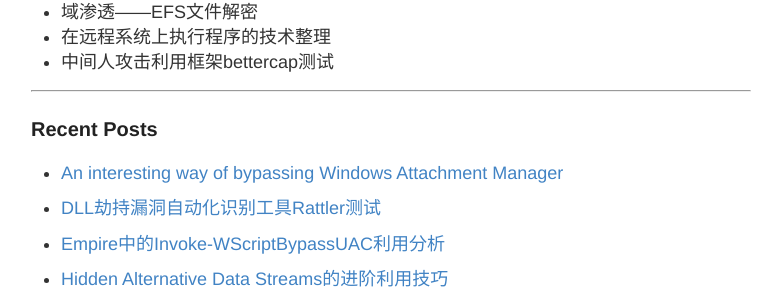
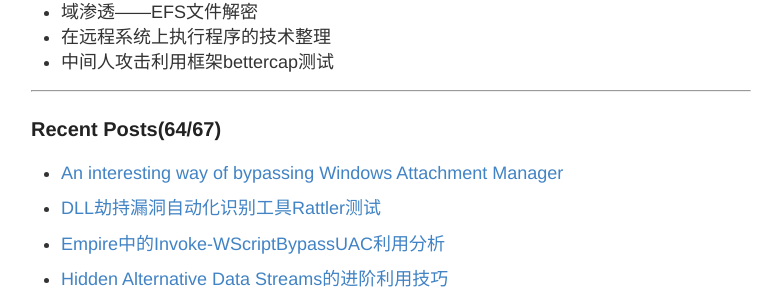
Before and after one commit to 3gstudent/backup-3gstudent.github.io, a Jekyll site: the page built from about.md, in a window 1280 px wide and 900 px high, scrolled down 1726 px. Shown: the part 142-445 px from the top of the window, without its empty margins (249-1013 px from the left). Built offline with Jekyll 4.4.1, drawn with Linux system fonts in a browser that asks for light colours.

Commit message:
Update about.md

```diff
--- a/about.md
+++ b/about.md
@@ -68,7 +68,7 @@ Github:   [3gstudent](https://github.com/3gstudent)
 
 ---
 
-### Recent Posts
+### Recent Posts(64/67)
 
 -
  [An interesting way of bypassing Windows Attachment Manager](https://3gstudent.github.io/3gstudent.github.io/An-interesting-way-of-bypassing-Windows-Attachment-Manager/)
```
